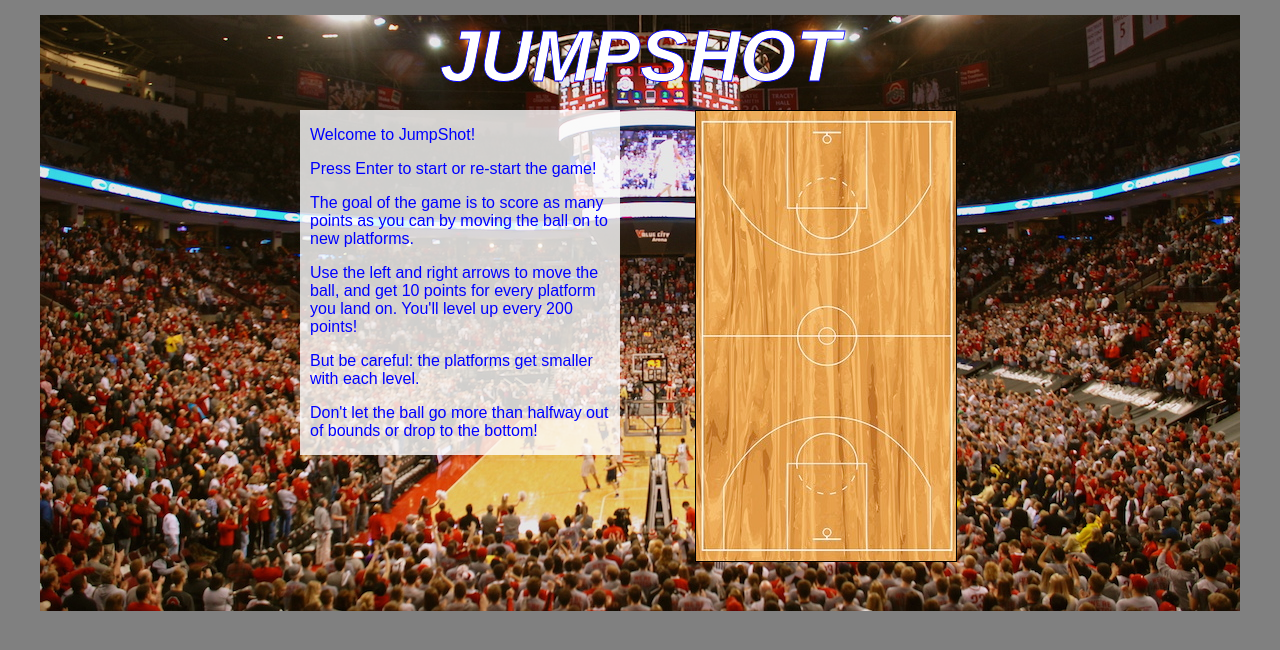
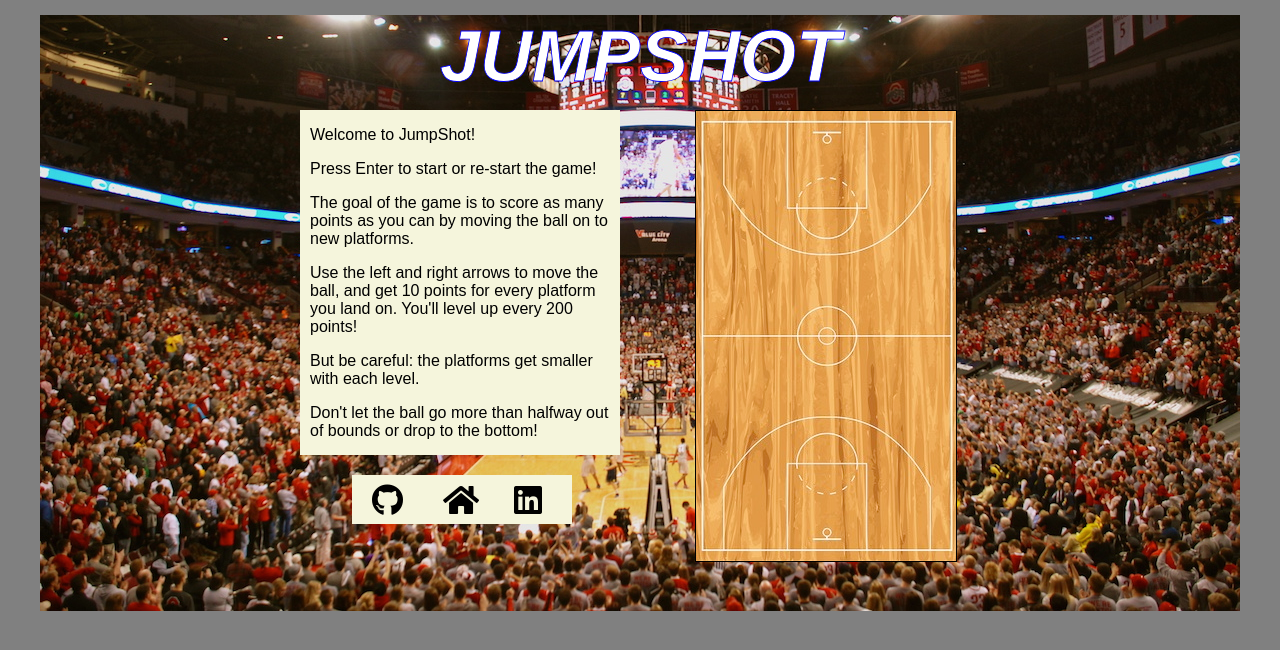
Before and after one commit to rgoc123/JumpShot, a website built with webpack: page index.html in a window 1280 px wide. Built offline with nearby package versions, Linux system fonts and the light colour scheme.

Commit message:
Add contact info

```diff
--- a/assets/jumpshot.css
+++ b/assets/jumpshot.css
@@ -35,7 +35,7 @@ h1 {
 }
 
 .rules {
-  background-color: rgba(255,255,255,0.8);
+  background-color: #F5F5DC;
   width: 300px;
   height: 345px;
   position: absolute;
@@ -43,7 +43,7 @@ h1 {
   top: 15px;
   font-family: "Arial";
   padding: 0 10px;
-  color: blue;
+  color: black;
 }
 
 .right {
@@ -65,3 +65,45 @@ canvas {
   width: 260px;
   height: 450px;
 }
+
+.contact-info {
+  position: absolute;
+  bottom: 87px;
+  right: -302px;
+  width: 960px;
+}
+
+.contact-info ul {
+  display: flex;
+  margin: 0 auto;
+  padding: 0;
+  width: 220px;
+  height: 40px;
+  padding-top: 9px;
+  background-color: #F5F5DC;
+}
+
+.contact-info li {
+  list-style: none;
+  margin: 0 20px;
+  width: 31px;
+}
+
+.contact-info i {
+  font-size: 2em;
+  color: black;
+}
+
+.contact-info i:hover {
+  color: lightblue;
+}
+
+.contact-link {
+  width: 31px;
+  height: 31px;
+}
+
+.contact-link a {
+  width: 31px;
+  height: 31px;
+}
--- a/index.html
+++ b/index.html
@@ -9,6 +9,7 @@
         background: url('assets/court.jpg');
       }
     </style>
+    <link rel="stylesheet" href="https://use.fontawesome.com/releases/v5.0.9/css/all.css" integrity="sha384-5SOiIsAziJl6AWe0HWRKTXlfcSHKmYV4RBF18PPJ173Kzn7jzMyFuTtk8JA7QQG1" crossorigin="anonymous">
   </head>
   <body class="main">
     <div>
@@ -26,6 +27,19 @@
               <p>But be careful: the platforms get smaller with each level.</p>
               <p>Don't let the ball go more than halfway out of bounds or drop to the bottom!</p>
             </div>
+            <div class="contact-info">
+              <ul>
+                <li>
+                  <a href="https://github.com/rgoc123" target="_blank"><i class="fab fa-github"></i></a>
+                </li>
+                <li>
+                  <a href="http://robertoconnor.io/" target="_blank"><i class="fas fa-home"></i></a>
+                </li>
+                <li>
+                  <a href="https://www.linkedin.com/in/robertoconnor-1/" target="_blank"><i class="fab fa-linkedin"></i></a>
+                </li>
+              </ul>
+            </div>
           </div>
 
           <div class="right">
```
